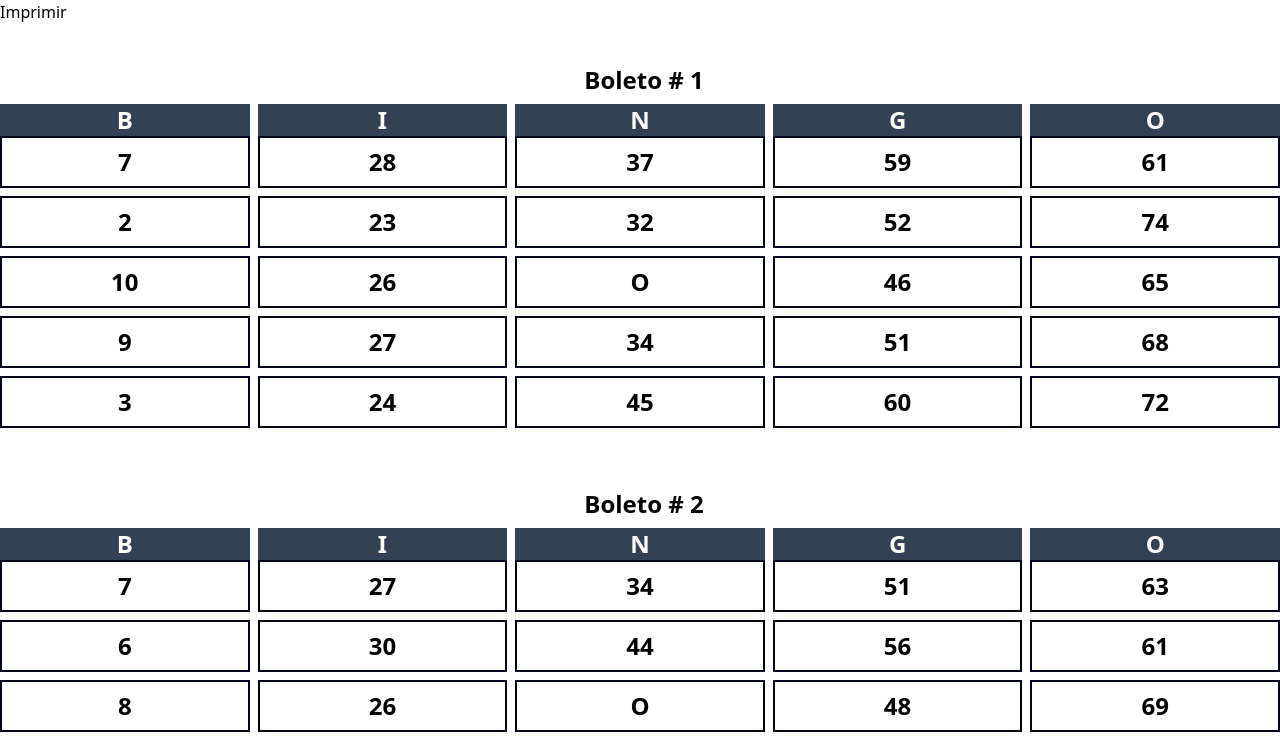
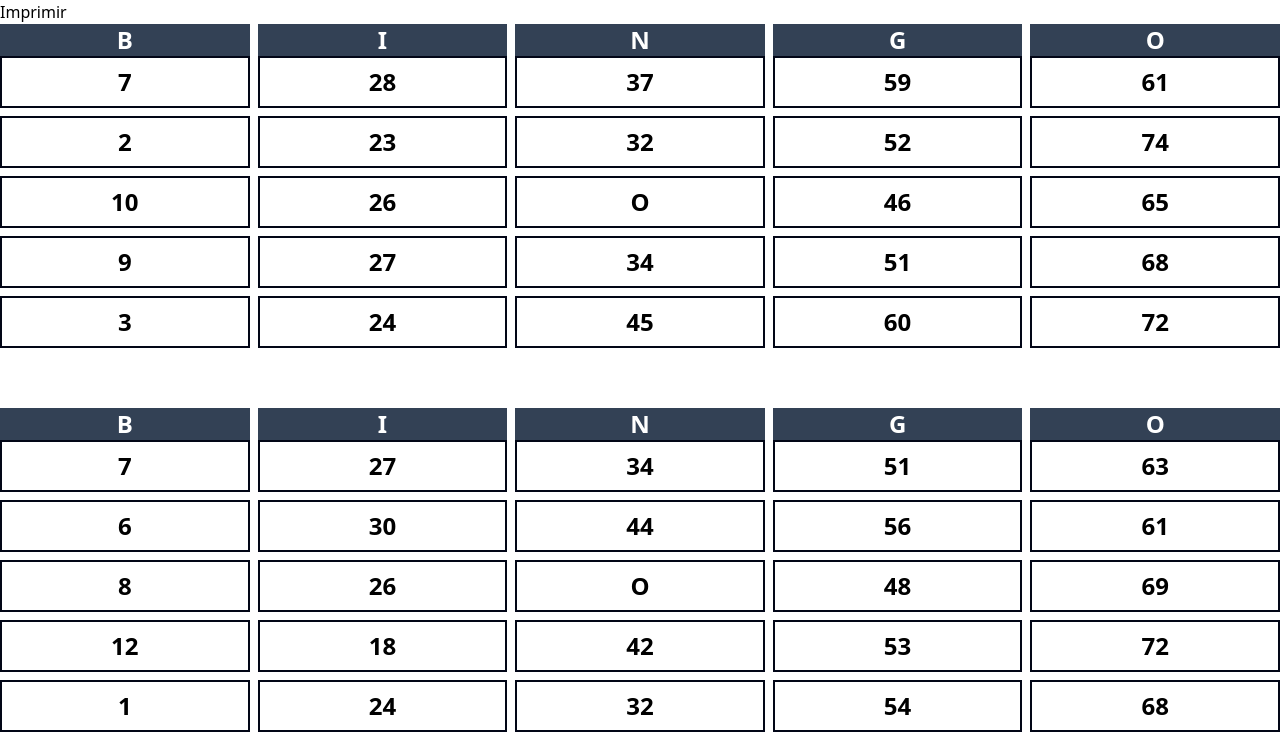
Before and after one commit to byroncanga/imprimirCartonesBingo, a React (Vite) app: page / in a window 1280 px wide. Shown: the top 738 px of the page. Built offline with nearby package versions, Linux system fonts and the light colour scheme.

Commit message:
ajuste 3

```diff
--- a/src/App.jsx
+++ b/src/App.jsx
@@ -88,9 +88,6 @@ function App() {
         {bingo.map((boleto) => {
           return (
             <div className=" w-100 h-96">
-              <h1 className="text-2xl font-bold text-black mt-10 text-center mb-2 ml-2">
-                Boleto # {boleto.boleto}
-              </h1>
               <div className="grid grid-cols-5 gap-x-2">
                 <div className="flex flex-col items-center ">
                   <h1 className="text-2xl font-bold text-white bg-slate-700 w-full text-center">
```
